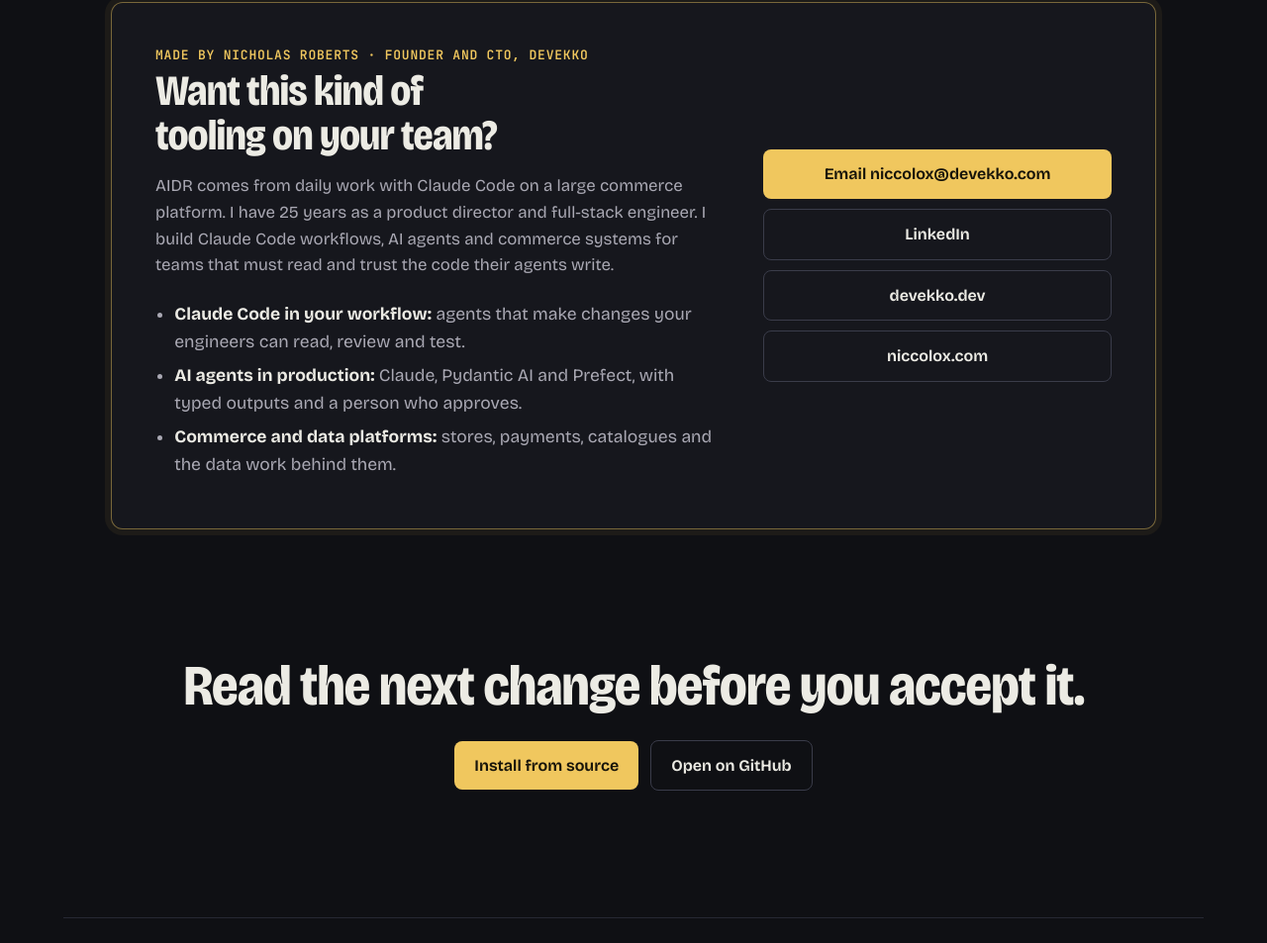
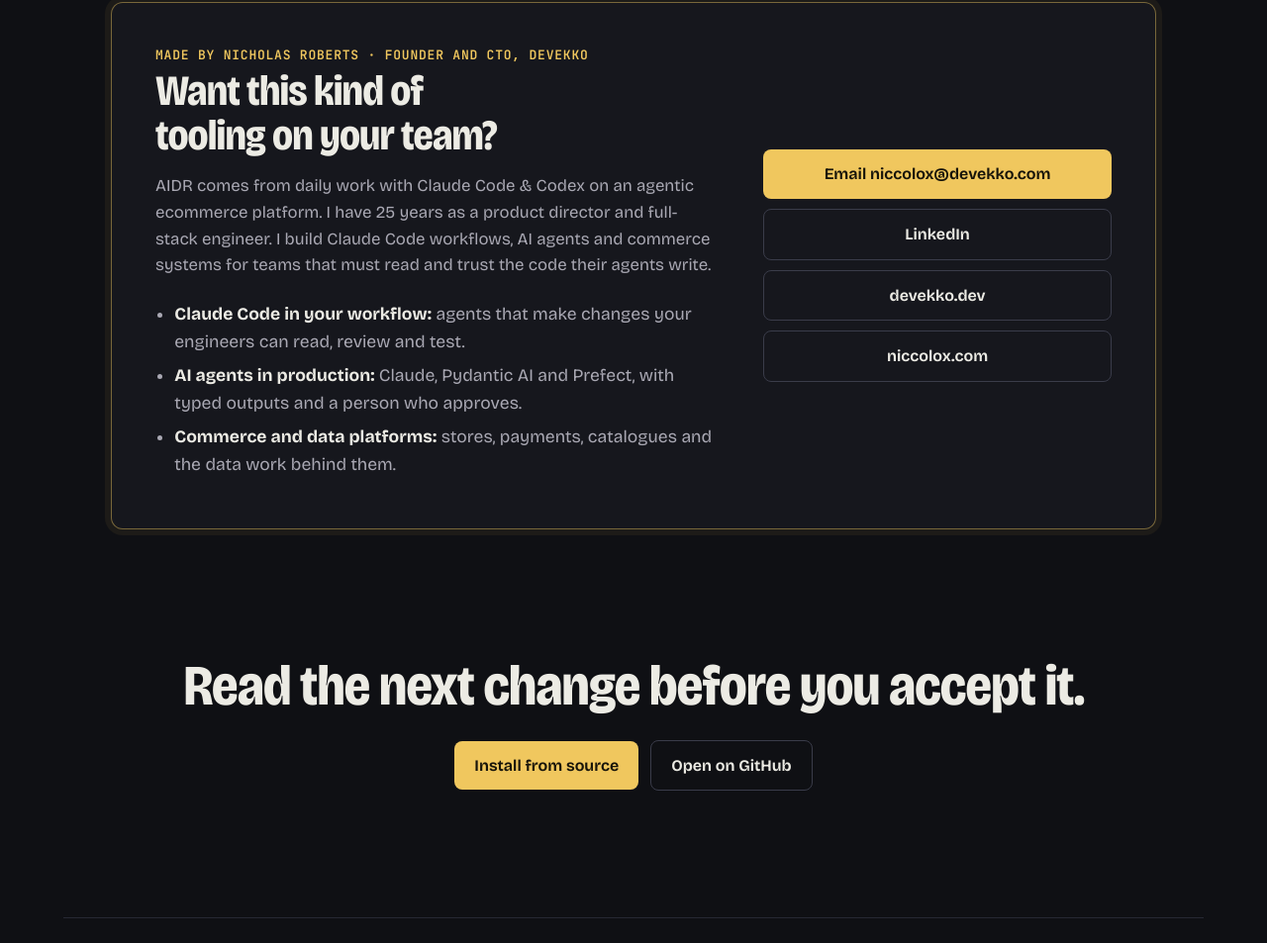
Before and after one commit to niccolox/aidr, a website: page docs/index.html in a window 1280 px wide. Shown: the part 8881-9834 px from the top of the page at 99% size. Drawn offline with Linux system fonts and the light colour scheme.

Commit message:
docs: the author section names Claude Code and Codex on an agentic ecommerce platform
Co-Authored-By: Claude Opus 5.5 <noreply@anthropic.com>

```diff
--- a/docs/index.html
+++ b/docs/index.html
@@ -612,7 +612,7 @@ $ aidr --security
    <div>
     <p class="author-kicker">Made by Nicholas Roberts · Founder and CTO, Devekko</p>
     <h2 id="author-title">Want this kind of tooling on your team?</h2>
-    <p class="lead">AIDR comes from daily work with Claude Code on a large commerce platform. I have 25 years as a product director and full-stack engineer. I build Claude Code workflows, AI agents and commerce systems for teams that must read and trust the code their agents write.</p>
+    <p class="lead">AIDR comes from daily work with Claude Code &amp; Codex on an agentic ecommerce platform. I have 25 years as a product director and full-stack engineer. I build Claude Code workflows, AI agents and commerce systems for teams that must read and trust the code their agents write.</p>
     <ul class="author-work">
      <li><b>Claude Code in your workflow:</b> agents that make changes your engineers can read, review and test.</li>
      <li><b>AI agents in production:</b> Claude, Pydantic AI and Prefect, with typed outputs and a person who approves.</li>
```
Also changed, not shown: README.md.
